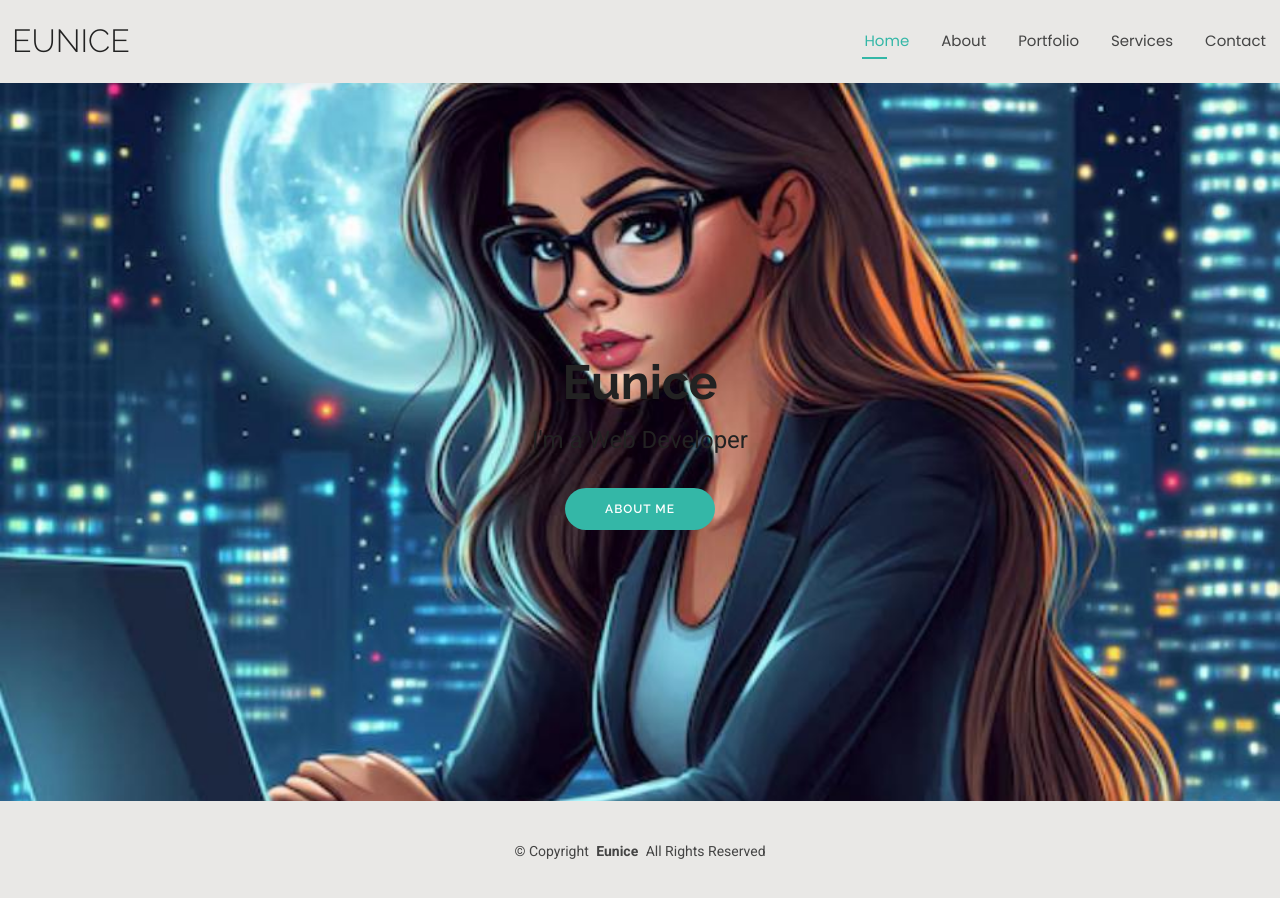
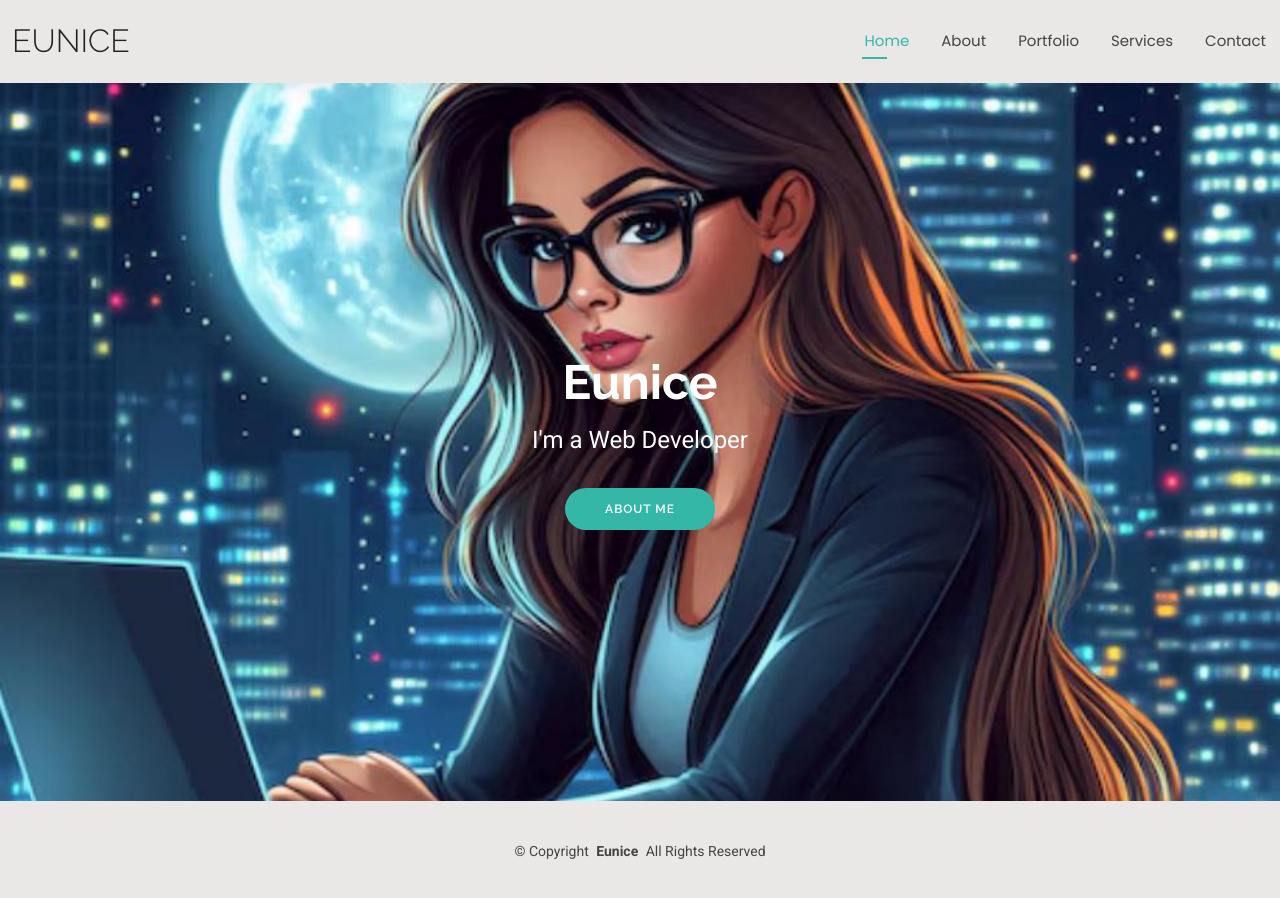
Before and after one commit to Eun424/eun424.github.io, a plain HTML site: page index.html in a window 1280 px wide. Drawn offline with Linux system fonts and the light colour scheme.

Commit message:
Update index.html

```diff
--- a/index.html
+++ b/index.html
@@ -65,9 +65,9 @@
       <div class="container text-center" data-aos="zoom-out" data-aos-delay="100">
         <div class="row justify-content-center">
           <div class="col-lg-8">
-            <h2>Eunice</h2>
-            <p>I'm a Web Developer</p>
-            <a href="about.html" class="btn-get-started">About Me</a>
+            <h2 style="color: white !important">Eunice</h2>
+            <p style="color: white !important">I'm a Web Developer</p>
+            <a href="about.html" class="btn-get-started" style="color: white !important">About Me</a>
           </div>
         </div>
       </div>
```
